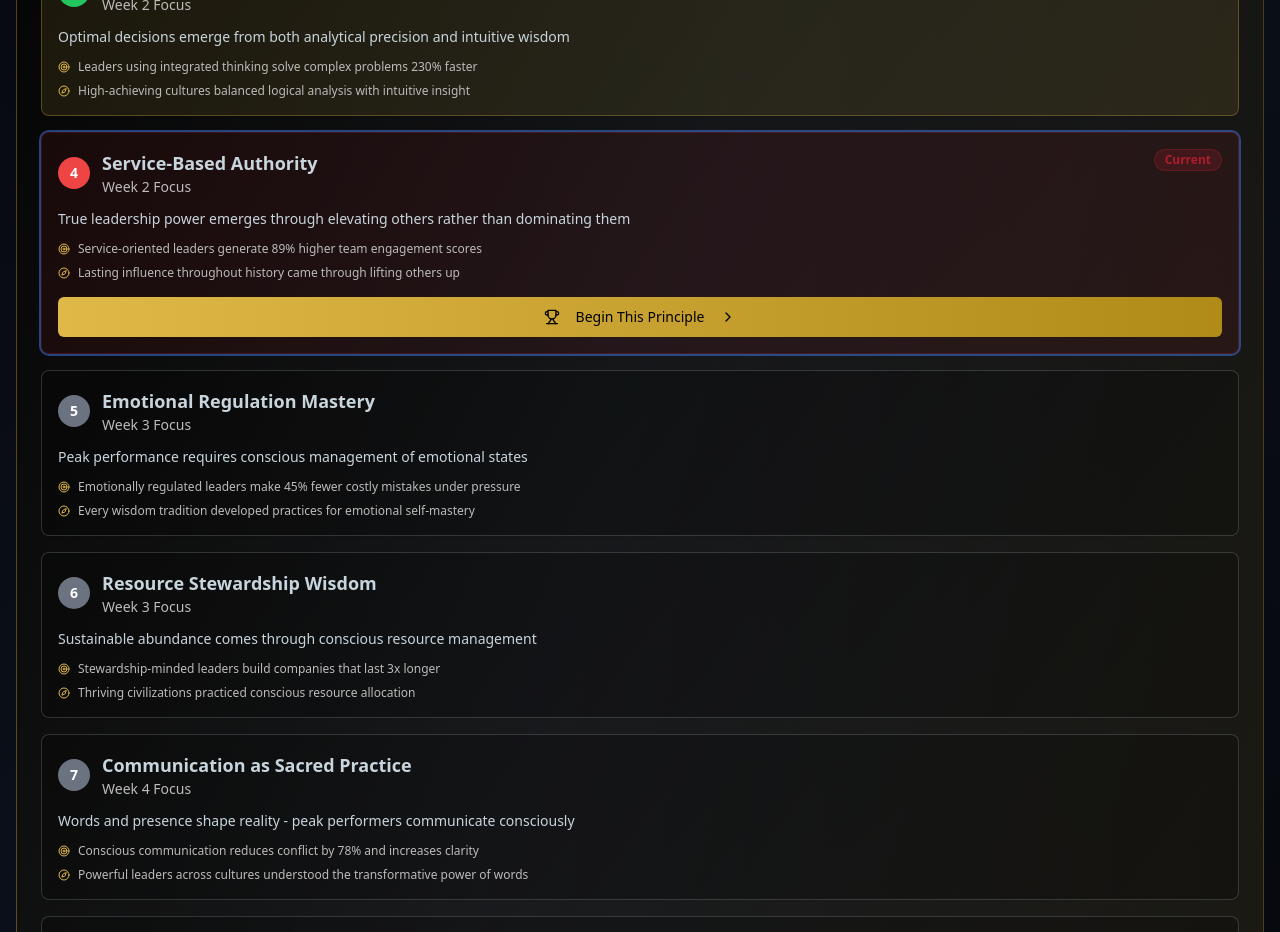
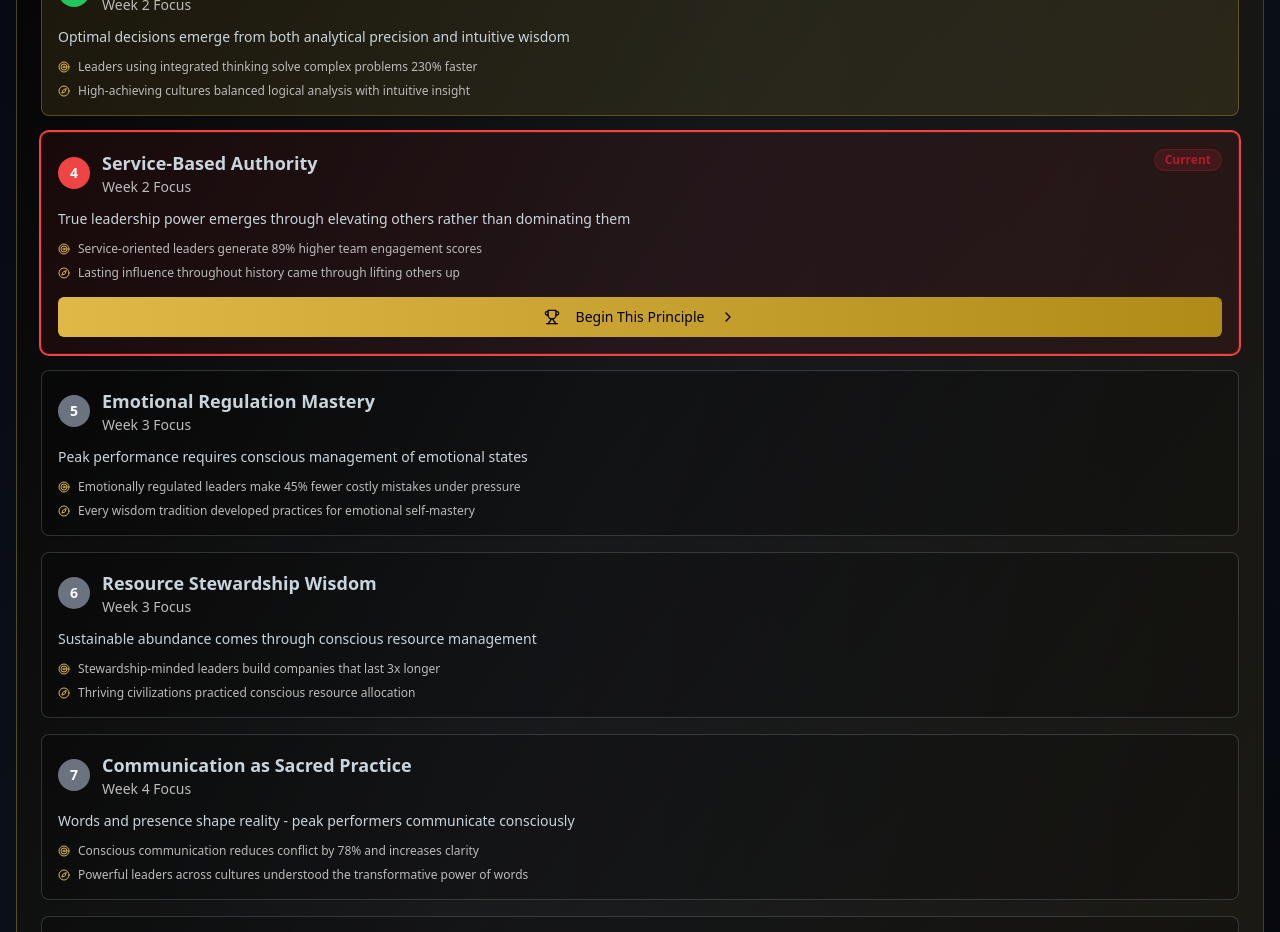
Before and after one commit to FutureGenLeaders/Leadership-Laboratory-, a React (Vite) app: page / in a window 1280 px wide. Shown: the part 1680-2612 px from the top of the page. Built offline with nearby package versions, Linux system fonts and the light colour scheme.

Commit message:
Fix: Resolve MonthlyProgression.tsx build error
Fixes a build error in MonthlyProgression.tsx by removing the non-existent 'ringColor' property.

```diff
--- a/src/components/MonthlyProgression.tsx
+++ b/src/components/MonthlyProgression.tsx
@@ -63,7 +63,7 @@ const MonthlyProgression = () => {
             return (
               <Card
                 key={principle.id}
-                className={`border transition-all duration-300 ${isCurrent ? 'ring-2' : ''}`}
+                className={`border transition-all duration-300 ${isCurrent ? 'ring-2 ring-red-500' : ''}`}
                 style={{
                   backgroundColor: isCompleted
                     ? 'rgba(224, 184, 72, 0.1)'
@@ -74,8 +74,7 @@ const MonthlyProgression = () => {
                     ? 'rgba(224, 184, 72, 0.3)'
                     : isCurrent
                     ? 'rgba(173, 30, 45, 0.3)'
-                    : 'rgba(201, 213, 221, 0.2)',
-                  ringColor: isCurrent ? '#AD1E2D' : 'transparent'
+                    : 'rgba(201, 213, 221, 0.2)'
                 }}
               >
                 <CardContent className="p-4">
```
